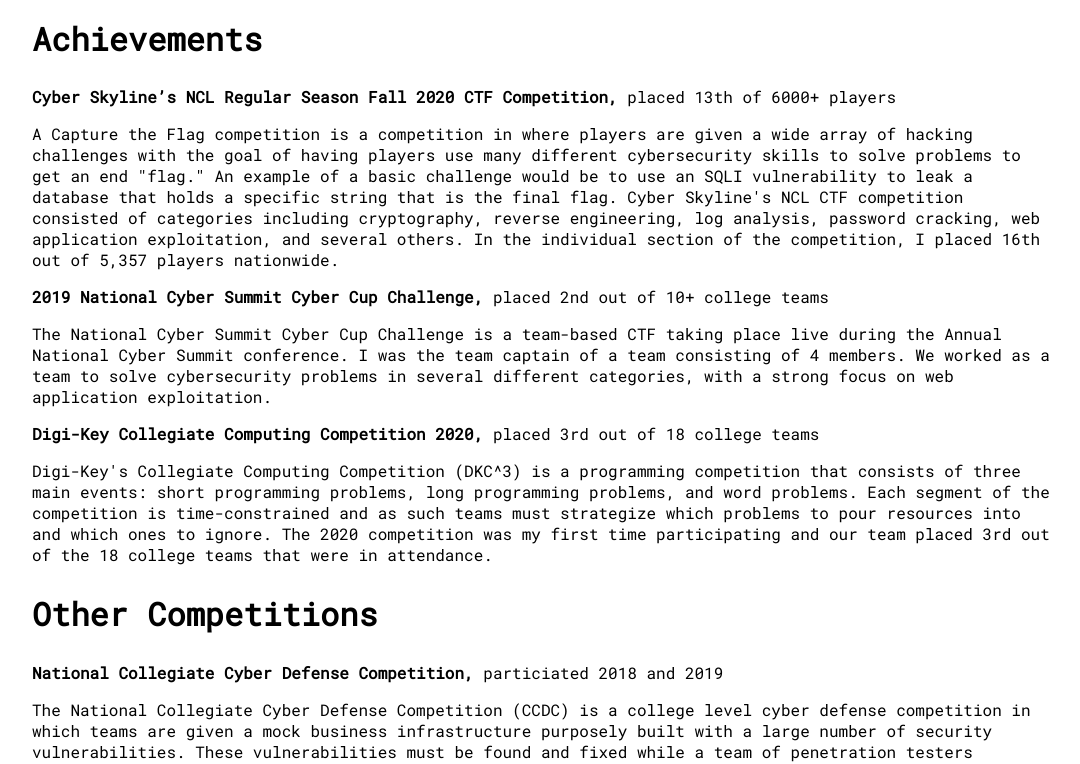
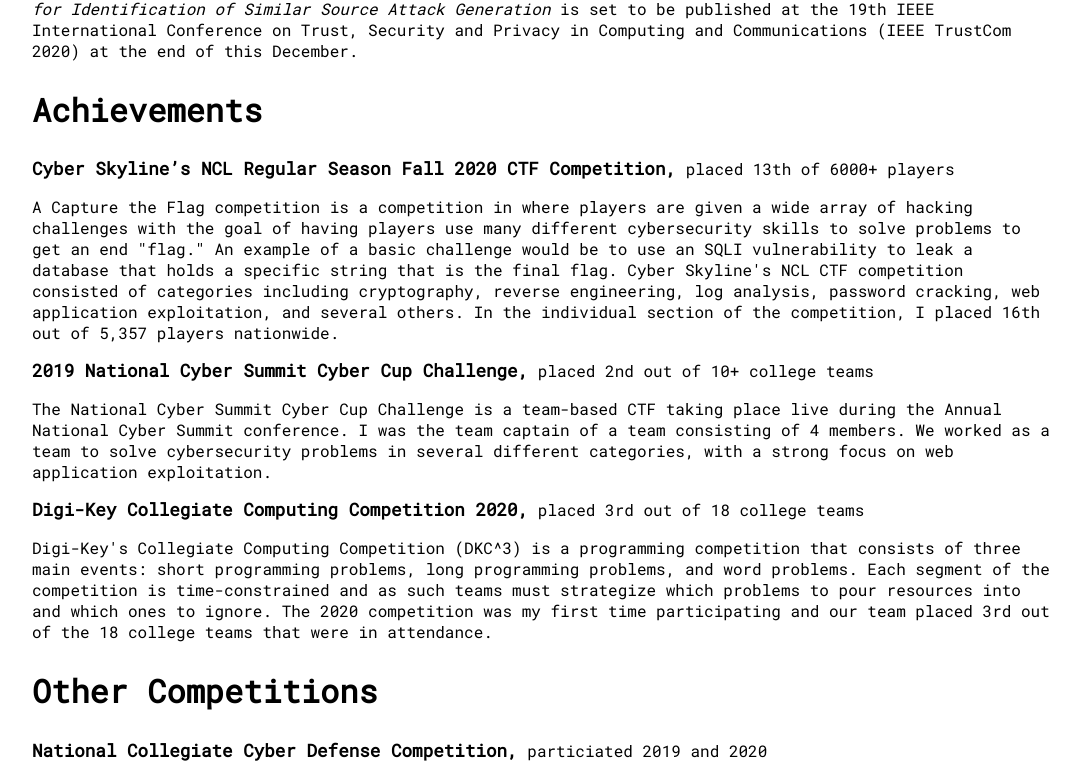
Before and after one commit to Shensd/shensd.github.io, a React (Create React App) app: page / in a window 1280 px wide. Shown: the part 1937-2701 px from the top of the page, without its empty margins (96-1176 px from the left). Built offline with nearby package versions, Linux system fonts and the light colour scheme.

Commit message:
Added paper publishing information, fixed some dates, made item titles easier to read by increasing font size

```diff
--- a/src/App.css
+++ b/src/App.css
@@ -92,5 +92,5 @@
 }
 
 b {
-    font-weight: bolder;
+    font-size: 1.1em;
 }
--- a/src/App.tsx
+++ b/src/App.tsx
@@ -70,7 +70,9 @@ const App: React.FC = () => {
                             research to be conducted by undergraduate students in a growing number of different fields. I participated in the
                             NDSU hosted Cybersecurity REU and developed, conducted, and wrote about the use of machine learning in post attack
                             forensic analysis. My project was specifically about the use of unsupervised learning on profiling users by Bash
-                            history.
+                            history. My paper <em>Use of Bash History Novelty Detection for Identification of Similar Source Attack Generation </em>
+                            is set to be published at the 19th IEEE International Conference on Trust, Security and Privacy in Computing and Communications
+                            (IEEE TrustCom 2020) at the end of this December.
                         </p>
                     <h2>Achievements</h2>
                         <p><b>Cyber Skyline’s NCL Regular Season Fall 2020 CTF Competition,</b> placed 13th of 6000+ players</p>
@@ -96,12 +98,12 @@ const App: React.FC = () => {
                             team placed 3rd out of the 18 college teams that were in attendance.
                         </p>
                     <h2>Other Competitions</h2>
-                        <p><b>National Collegiate Cyber Defense Competition,</b> particiated 2018 and 2019</p>
+                        <p><b>National Collegiate Cyber Defense Competition,</b> particiated 2019 and 2020</p>
                         <p>
                             The National Collegiate Cyber Defense Competition (CCDC) is a college level cyber defense competition in which teams are given a mock business
                             infrastructure purposely built with a large number of security vulnerabilities. These vulnerabilities must be found and fixed while a team
                             of penetration testers attempts to breach the network and leak information. Technologies change every year, but Active Directory and Linux
-                            servers appear frequently. I have participated in this competition as both a team member (2018) and a team captain (2019).
+                            servers appear frequently. I have participated in this competition as both a team member (2019) and a team captain (2020).
                         </p>
                         <p><b>National Collegiate Penetration Testing Competition, </b> participated 2019 and 2020</p>
                         <p>
```
